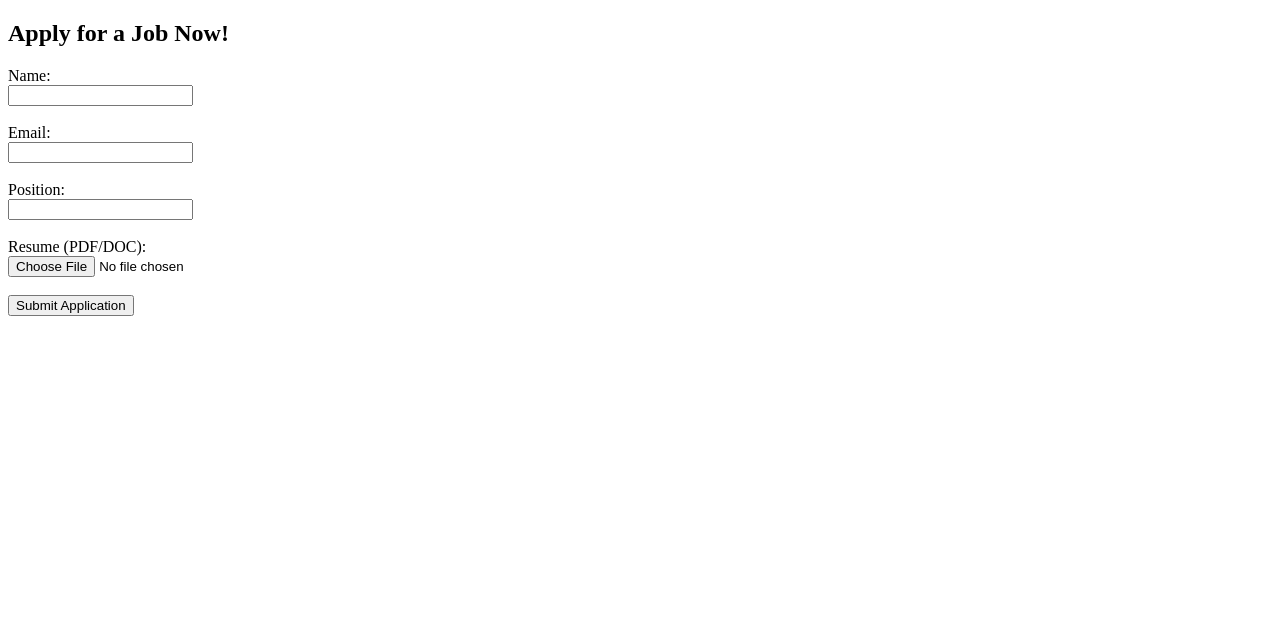
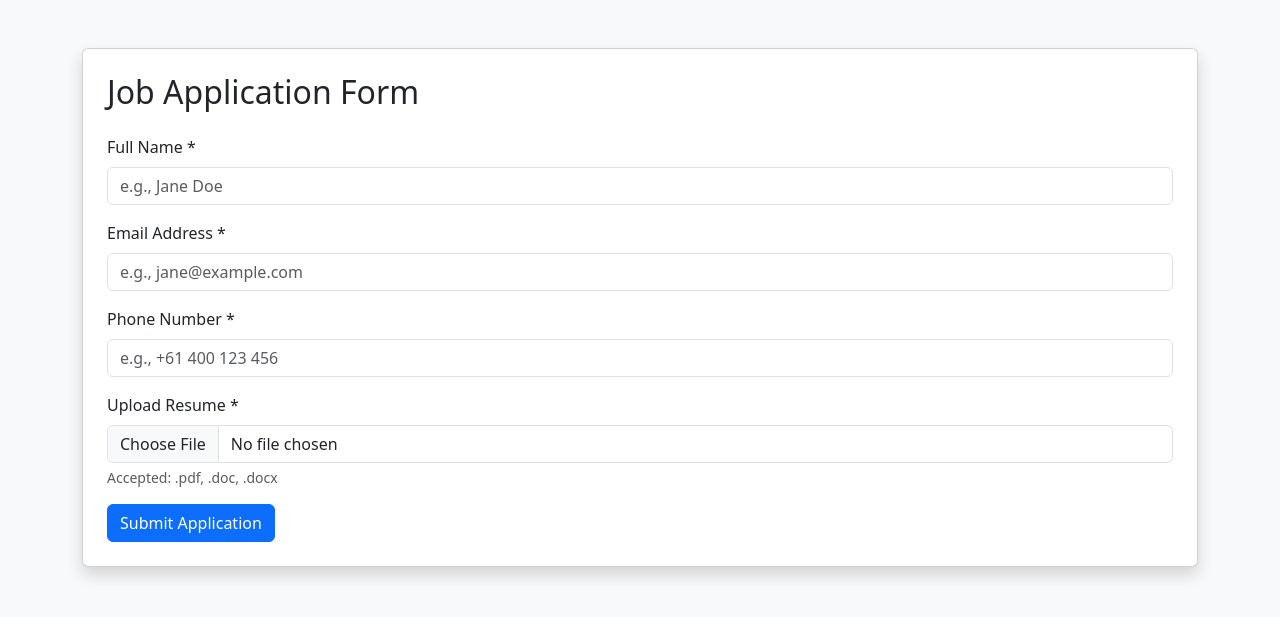
Before and after one commit to Essa696/job-app-deploy, a Flask app: page / in a window 1280 px wide. Shown: the top 617 px of the page. Run offline with Flask 3, Linux system fonts and the light colour scheme; some libraries are stand-ins or nearby versions.

Commit message:
UI update

```diff
--- a/app.py
+++ b/app.py
@@ -1,73 +1,65 @@
 import os
-from flask import Flask, request, render_template, redirect, url_for
+from flask import Flask, request, render_template, flash, redirect, url_for
+from werkzeug.utils import secure_filename
 from azure.storage.blob import BlobServiceClient
 import pyodbc
-from werkzeug.utils import secure_filename
-import uuid
+from datetime import datetime
 
 app = Flask(__name__)
+app.secret_key = os.environ.get("FLASK_SECRET_KEY", "supersecret")
 
-# -----------------------------
-# ENVIRONMENT VARIABLES (use Azure App Settings in production)
-# -----------------------------
+# Azure storage setup
 AZURE_STORAGE_CONNECTION_STRING = os.environ.get("AZURE_STORAGE_CONNECTION_STRING")
 AZURE_STORAGE_CONTAINER = os.environ.get("AZURE_STORAGE_CONTAINER")
-SQL_SERVER = os.environ.get("SQL_SERVER")
-SQL_DATABASE = os.environ.get("SQL_DATABASE")
-SQL_USERNAME = os.environ.get("SQL_USERNAME")
-SQL_PASSWORD = os.environ.get("SQL_PASSWORD")
 
-# -----------------------------
-# DB Connection
-# -----------------------------
-def get_db_connection():
-    conn_str = (
-        f'DRIVER={{ODBC Driver 17 for SQL Server}};'
-        f'SERVER={SQL_SERVER};'
-        f'DATABASE={SQL_DATABASE};'
-        f'UID={SQL_USERNAME};'
-        f'PWD={SQL_PASSWORD}'
-    )
-    return pyodbc.connect(conn_str)
+blob_service_client = BlobServiceClient.from_connection_string(AZURE_STORAGE_CONNECTION_STRING)
+container_client = blob_service_client.get_container_client(AZURE_STORAGE_CONTAINER)
 
-# -----------------------------
-# Azure Blob Upload
-# -----------------------------
-def upload_resume_to_blob(file):
-    blob_service_client = BlobServiceClient.from_connection_string(AZURE_STORAGE_CONNECTION_STRING)
-    container_client = blob_service_client.get_container_client(AZURE_STORAGE_CONTAINER)
+# SQL database setup
+server = os.environ.get("SQL_SERVER")
+database = os.environ.get("SQL_DATABASE")
+username = os.environ.get("SQL_USERNAME")
+password = os.environ.get("SQL_PASSWORD")
 
-    filename = f"{uuid.uuid4()}_{secure_filename(file.filename)}"
-    blob_client = container_client.get_blob_client(filename)
-    blob_client.upload_blob(file, overwrite=True)
-    return blob_client.url
+conn_string = (
+    f"DRIVER={{ODBC Driver 17 for SQL Server}};"
+    f"SERVER={server};DATABASE={database};UID={username};PWD={password}"
+)
 
-# -----------------------------
-# Routes
-# -----------------------------
 @app.route('/', methods=['GET', 'POST'])
-def apply():
+def index():
     if request.method == 'POST':
-        name = request.form['name']
-        email = request.form['email']
-        position = request.form['position']
-        resume = request.files['resume']
+        try:
+            name = request.form['name']
+            email = request.form['email']
+            phone = request.form['phone']
+            file = request.files['resume']
 
-        if resume:
-            resume_url = upload_resume_to_blob(resume)
+            if file.filename == '':
+                flash("Please upload a resume.", "danger")
+                return redirect(url_for('index'))
 
-            conn = get_db_connection()
+            filename = secure_filename(file.filename)
+            blob_name = f"{datetime.utcnow().strftime('%Y%m%d%H%M%S')}_{filename}"
+            blob_client = container_client.get_blob_client(blob_name)
+            blob_client.upload_blob(file)
+
+            conn = pyodbc.connect(conn_string)
             cursor = conn.cursor()
-            cursor.execute(
-                "INSERT INTO Applications (Name, Email, Position, ResumeUrl) VALUES (?, ?, ?, ?)",
-                (name, email, position, resume_url)
-            )
+            cursor.execute("INSERT INTO Applications (name, email, phone, resume_url) VALUES (?, ?, ?, ?)",
+                           name, email, phone, blob_name)
             conn.commit()
             conn.close()
 
-            return "Application submitted successfully!"
+            flash("Application submitted successfully!", "success")
+            return redirect(url_for('index'))
 
-    return render_template('form.html')
+        except Exception as e:
+            print(f"Error: {e}")
+            flash("There was an error. Please try again later.", "danger")
+            return redirect(url_for('index'))
+
+    return render_template("form.html")
 
 if __name__ == '__main__':
     app.run(debug=True)
--- a/templates/form.html
+++ b/templates/form.html
@@ -1,24 +1,55 @@
 <!DOCTYPE html>
-<html>
+<html lang="en">
 <head>
-    <title>Job Application</title>
+    <meta charset="UTF-8">
+    <title>Apply for the Role</title>
+    <link href="https://cdn.jsdelivr.net/npm/bootstrap@5.3.0/dist/css/bootstrap.min.css" rel="stylesheet">
 </head>
-<body>
-    <h2>Apply for a Job Now!</h2>
-    <form method="POST" enctype="multipart/form-data">
-        <label>Name:</label><br>
-        <input type="text" name="name" required><br><br>
+<body class="bg-light">
 
-        <label>Email:</label><br>
-        <input type="email" name="email" required><br><br>
+    <div class="container mt-5">
+        <div class="card shadow p-4">
 
-        <label>Position:</label><br>
-        <input type="text" name="position" required><br><br>
+            <!-- Flash Messages -->
+            {% with messages = get_flashed_messages(with_categories=true) %}
+              {% if messages %}
+                {% for category, message in messages %}
+                  <div class="alert alert-{{ category }} alert-dismissible fade show" role="alert">
+                    {{ message }}
+                    <button type="button" class="btn-close" data-bs-dismiss="alert" aria-label="Close"></button>
+                  </div>
+                {% endfor %}
+              {% endif %}
+            {% endwith %}
 
-        <label>Resume (PDF/DOC):</label><br>
-        <input type="file" name="resume" accept=".pdf,.doc,.docx" required><br><br>
+            <h2 class="mb-4">Job Application Form</h2>
+            <form method="POST" enctype="multipart/form-data">
+                <div class="mb-3">
+                    <label for="name" class="form-label">Full Name *</label>
+                    <input type="text" class="form-control" name="name" id="name" required placeholder="e.g., Jane Doe">
+                </div>
 
-        <input type="submit" value="Submit Application">
-    </form>
+                <div class="mb-3">
+                    <label for="email" class="form-label">Email Address *</label>
+                    <input type="email" class="form-control" name="email" id="email" required placeholder="e.g., jane@example.com">
+                </div>
+
+                <div class="mb-3">
+                    <label for="phone" class="form-label">Phone Number *</label>
+                    <input type="tel" class="form-control" name="phone" id="phone" required placeholder="e.g., +61 400 123 456">
+                </div>
+
+                <div class="mb-3">
+                    <label for="resume" class="form-label">Upload Resume *</label>
+                    <input type="file" class="form-control" name="resume" id="resume" accept=".pdf,.doc,.docx" required>
+                    <div class="form-text">Accepted: .pdf, .doc, .docx</div>
+                </div>
+
+                <button type="submit" class="btn btn-primary">Submit Application</button>
+            </form>
+        </div>
+    </div>
+
+    <script src="https://cdn.jsdelivr.net/npm/bootstrap@5.3.0/dist/js/bootstrap.bundle.min.js"></script>
 </body>
 </html>
```
